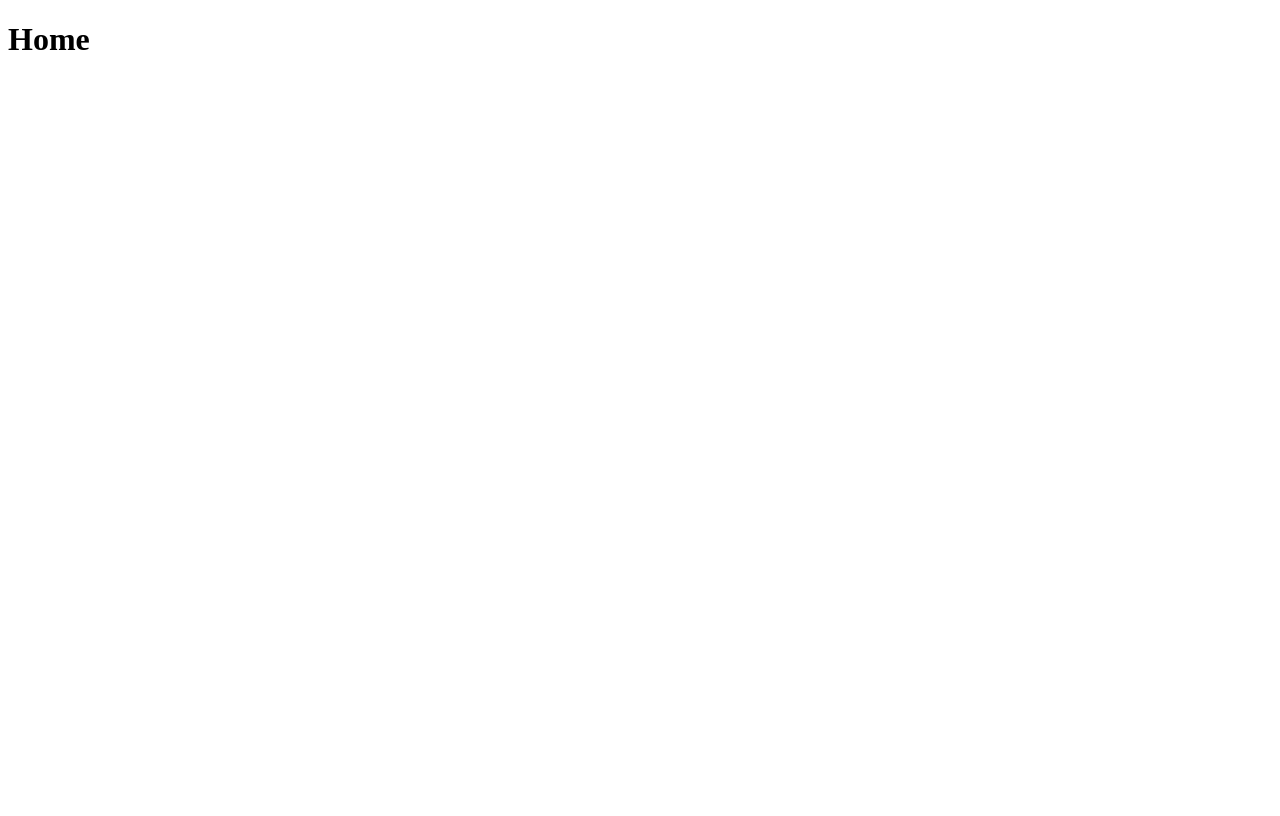
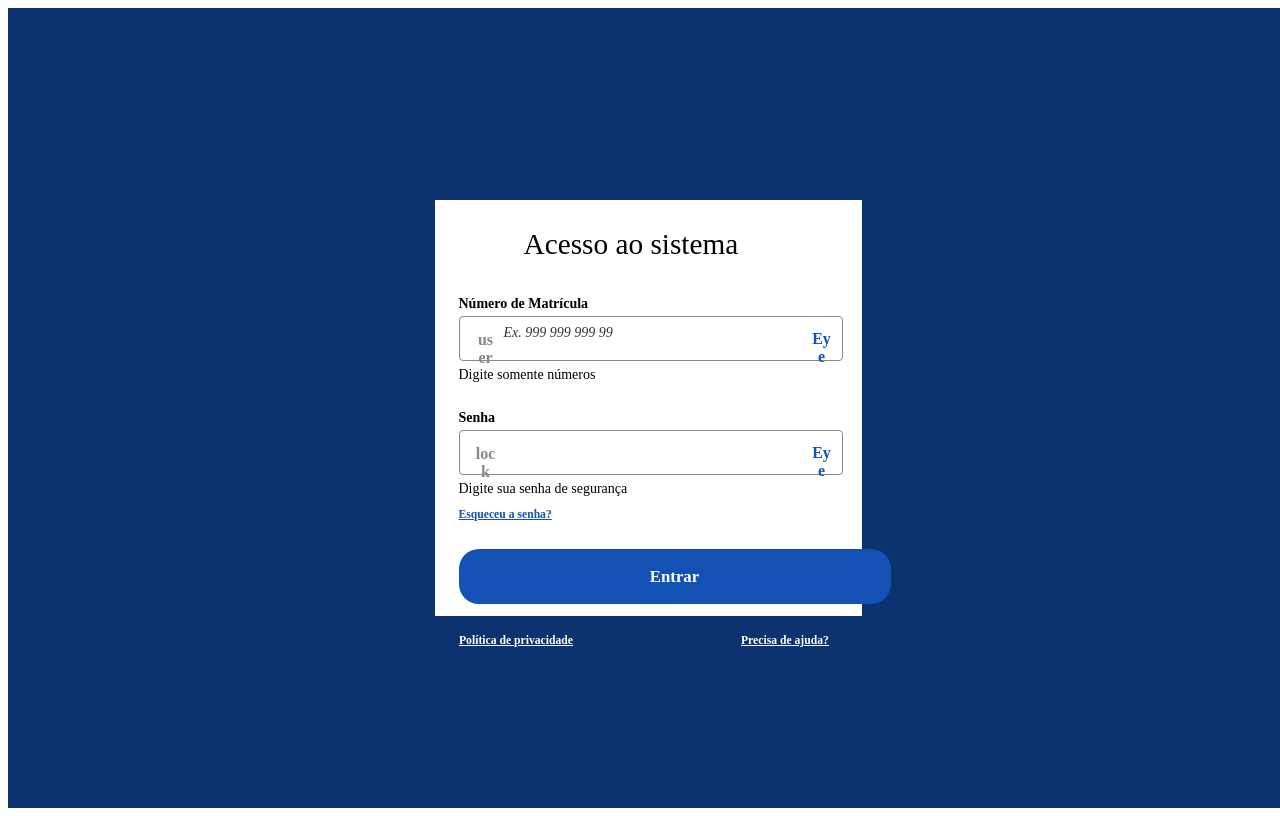
Before and after one commit to MATA63-UFBA-Gerenciamento-de-Labs/frontEnd, a Next.js app: page / in a window 1280 px wide. Built offline with nearby package versions, Linux system fonts and the light colour scheme.

Commit message:
feat(login): initial layout

```diff
--- a/package.json
+++ b/package.json
@@ -13,7 +13,7 @@
   "author": "",
   "license": "MIT",
   "dependencies": {
-    "next": "^13.1.6",
+    "next": "^14.0.1",
     "react": "^18.2.0",
     "react-dom": "^18.2.0"
   },
--- a/pages/index.js
+++ b/pages/index.js
@@ -1,5 +1,67 @@
-function Home() {
-  return <h1>Home</h1>;
+
+
+function Login() {
+
+  return <div className="LoginFullCentro" style={{ width: '100vw', height: '100vh', position: 'relative', display: 'flex', justifyContent: 'center', alignItems: 'center' }}>
+  <div className="Surface" style={{ width: '100%', height: '100%', position: 'absolute', background: '#0C326F' }}></div>
+  <div className="LoginArea" style={{ width: '427px', height: '416px', position: 'absolute', background: 'white', display: 'flex', flexDirection: 'column', justifyContent: 'center', alignItems: 'center' }}>
+    <div className="FontType" style={{width: 254, height: 88, paddingTop: 28, paddingBottom: 20, left: 89, top: 0, position: 'absolute', flexDirection: 'column', justifyContent: 'flex-start', alignItems: 'flex-start', display: 'inline-flex'}}>
+      <div className="Text" style={{color: 'black', fontSize: 29.30, fontFamily: 'Rawline', fontWeight: '500', wordWrap: 'break-word'}}>Acesso ao sistema</div>
+    </div>
+    <div className="Input" style={{width: 384, height: 90, left: 24, top: 96, position: 'absolute', flexDirection: 'column', justifyContent: 'flex-start', alignItems: 'flex-start', gap: 8, display: 'inline-flex'}}>
+      <div className="ContentBase" style={{alignSelf: 'stretch', height: 63, flexDirection: 'column', justifyContent: 'flex-start', alignItems: 'flex-start', display: 'flex'}}>
+        <div className="FontType" style={{paddingBottom: 4, justifyContent: 'flex-start', alignItems: 'flex-start', display: 'inline-flex'}}>
+          <div className="Text" style={{color: 'black', fontSize: 14, fontFamily: 'Rawline', fontWeight: '600', wordWrap: 'break-word'}}>Número de Matrícula</div>
+        </div>
+        <div className="Content" style={{alignSelf: 'stretch', height: 40, paddingTop: 4, paddingBottom: 4, paddingLeft: 16, paddingRight: 4, background: 'white', borderRadius: 4, border: '1px #888888 solid', justifyContent: 'flex-start', alignItems: 'center', gap: 8, display: 'inline-flex'}}>
+          <div className="Icon" style={{width: 20, height: 16, textAlign: 'center', color: '#888888', fontSize: 16, fontFamily: 'Font Awesome 5 Free', fontWeight: '900', wordWrap: 'break-word'}}>user</div>
+          <div className="FontType" style={{flex: '1 1 0', height: 27, paddingTop: 4, paddingBottom: 4, justifyContent: 'flex-start', alignItems: 'flex-start', display: 'flex'}}>
+            <div className="Text" style={{flex: '1 1 0', color: '#333333', fontSize: 14, fontFamily: 'Rawline', fontStyle: 'italic', fontWeight: '400', wordWrap: 'break-word'}}>Ex. 999 999 999 99</div>
+          </div>
+          <div className="Button" style={{width: 32, height: 32, position: 'relative', borderRadius: 16}}>
+            <div className="Container" style={{width: 40, height: 40, left: -4, top: -4, position: 'absolute', borderRadius: 9999}} />
+            <div className="Text" style={{width: 20, left: 6, top: 7, position: 'absolute', textAlign: 'center', color: '#1351B4', fontSize: 16, fontFamily: 'Font Awesome 5 Free', fontWeight: '900', wordWrap: 'break-word'}}>Eye</div>
+          </div>
+        </div>
+      </div>
+      <div className="FontType" style={{flexDirection: 'column', justifyContent: 'flex-start', alignItems: 'flex-start', display: 'flex'}}>
+        <div className="Text" style={{color: 'black', fontSize: 14, fontFamily: 'Rawline', fontWeight: '400', wordWrap: 'break-word'}}>Digite somente números</div>
+      </div>
+    </div>
+    <div className="Input" style={{width: 384, height: 90, left: 24, top: 210, position: 'absolute', flexDirection: 'column', justifyContent: 'flex-start', alignItems: 'flex-start', gap: 8, display: 'inline-flex'}}>
+      <div className="ContentBase" style={{alignSelf: 'stretch', height: 63, flexDirection: 'column', justifyContent: 'flex-start', alignItems: 'flex-start', display: 'flex'}}>
+        <div className="FontType" style={{paddingBottom: 4, justifyContent: 'flex-start', alignItems: 'flex-start', display: 'inline-flex'}}>
+          <div className="Text" style={{color: 'black', fontSize: 14, fontFamily: 'Rawline', fontWeight: '600', wordWrap: 'break-word'}}>Senha</div>
+        </div>
+        <div className="Content" style={{alignSelf: 'stretch', height: 40, paddingTop: 4, paddingBottom: 4, paddingLeft: 16, paddingRight: 4, background: 'white', borderRadius: 4, border: '1px #888888 solid', justifyContent: 'flex-start', alignItems: 'center', gap: 8, display: 'inline-flex'}}>
+          <div className="Icon" style={{width: 20, height: 16, textAlign: 'center', color: '#888888', fontSize: 16, fontFamily: 'Font Awesome 5 Free', fontWeight: '900', wordWrap: 'break-word'}}>lock</div>
+          <div className="FontType" style={{flex: '1 1 0', height: 27, paddingTop: 4, paddingBottom: 4, justifyContent: 'flex-start', alignItems: 'flex-start', display: 'flex'}}>
+            <div className="Text" style={{flex: '1 1 0', color: '#333333', fontSize: 14, fontFamily: 'Rawline', fontStyle: 'italic', fontWeight: '400', wordWrap: 'break-word'}}> </div>
+          </div>
+          <div className="Button" style={{width: 32, height: 32, position: 'relative', borderRadius: 16}}>
+            <div className="Container" style={{width: 40, height: 40, left: -4, top: -4, position: 'absolute', borderRadius: 9999}} />
+            <div className="Text" style={{width: 20, left: 6, top: 7, position: 'absolute', textAlign: 'center', color: '#1351B4', fontSize: 16, fontFamily: 'Font Awesome 5 Free', fontWeight: '900', wordWrap: 'break-word'}}>Eye</div>
+          </div>
+        </div>
+      </div>
+      <div className="FontType" style={{flexDirection: 'column', justifyContent: 'flex-start', alignItems: 'flex-start', display: 'flex'}}>
+        <div className="Text" style={{color: 'black', fontSize: 14, fontFamily: 'Rawline', fontWeight: '400', wordWrap: 'break-word'}}>Digite sua senha de segurança</div>
+      </div>
+    </div>
+    <div className="FontType" style={{width: 107, height: 17, paddingBottom: 16, left: 24, top: 308, position: 'absolute', flexDirection: 'column', justifyContent: 'flex-start', alignItems: 'flex-start', display: 'inline-flex'}}>
+      <div className="Text" style={{color: '#1351B4', fontSize: 11.67, fontFamily: 'Rawline', fontWeight: '700', textDecoration: 'underline', wordWrap: 'break-word'}}>Esqueceu a senha?</div>
+    </div>
+    <div className="Button" style={{width: 384, height: 39, paddingLeft: 24, paddingRight: 24, paddingTop: 8, paddingBottom: 8, left: 24, top: 349, position: 'absolute', background: '#1351B4', borderRadius: 20, justifyContent: 'center', alignItems: 'center', gap: 8, display: 'inline-flex'}}>
+      <div className="Text" style={{textAlign: 'center', color: 'white', fontSize: 16.80, fontFamily: 'Rawline', fontWeight: '600', wordWrap: 'break-word'}}>Entrar</div>
+    </div>
+  </div>
+  <div className="FontType" style={{paddingBottom: 4, left: 451, top: 626, position: 'absolute', justifyContent: 'flex-start', alignItems: 'flex-start', display: 'inline-flex'}}>
+    <div className="Text" style={{color: 'white', fontSize: 11.67, fontFamily: 'Rawline', fontWeight: '700', textDecoration: 'underline', wordWrap: 'break-word'}}>Política de privacidade</div>
+  </div>
+  <div className="FontType" style={{paddingBottom: 4, left: 733, top: 626, position: 'absolute', justifyContent: 'flex-start', alignItems: 'flex-start', display: 'inline-flex'}}>
+    <div className="Text" style={{textAlign: 'right', color: 'white', fontSize: 11.67, fontFamily: 'Rawline', fontWeight: '700', textDecoration: 'underline', wordWrap: 'break-word'}}>Precisa de ajuda?</div>
+  </div>
+</div>
 }
 
-export default Home;
+export default Login;
```
Also changed, not shown: 1 other file (tests, documents, lock files or other folders).
